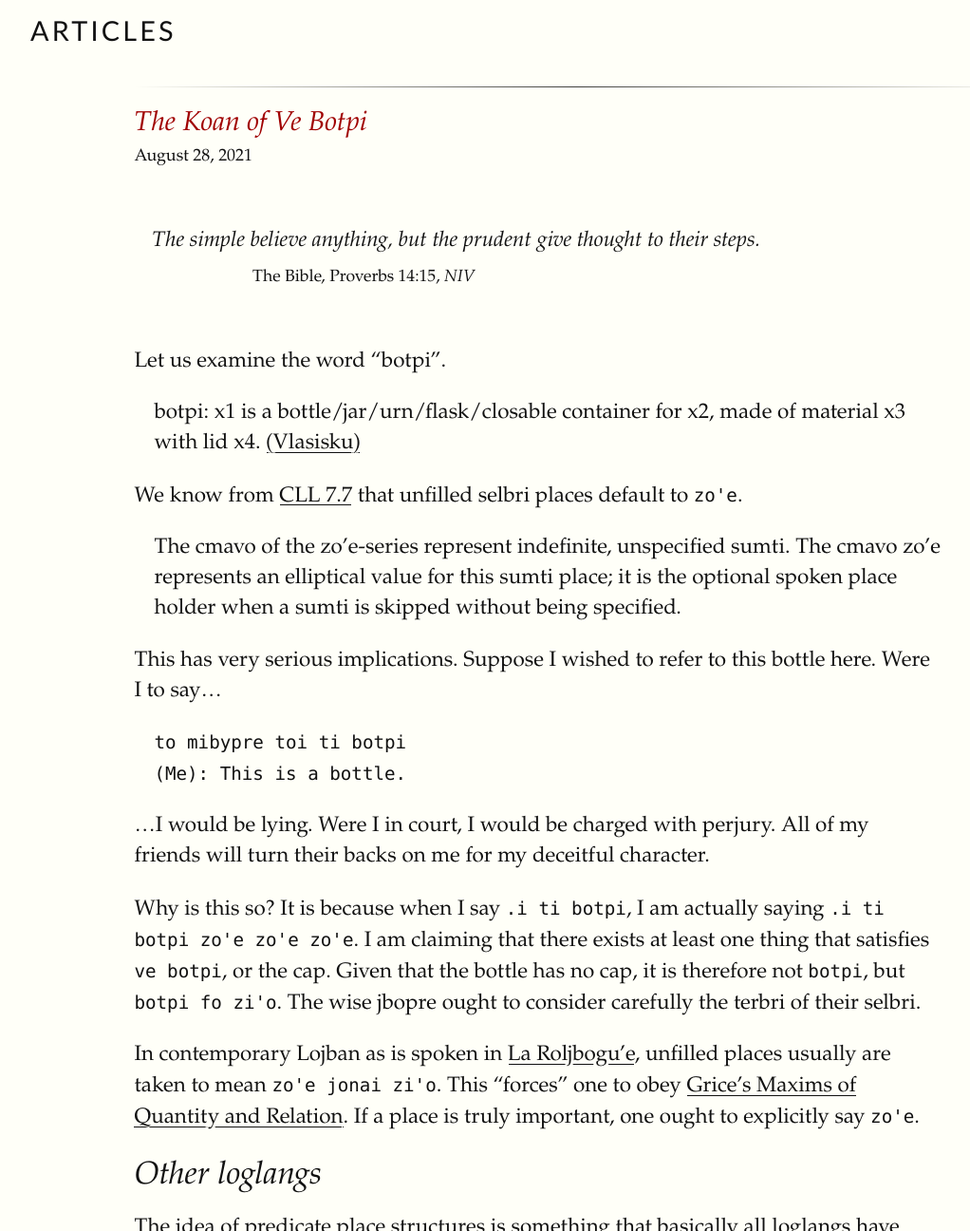
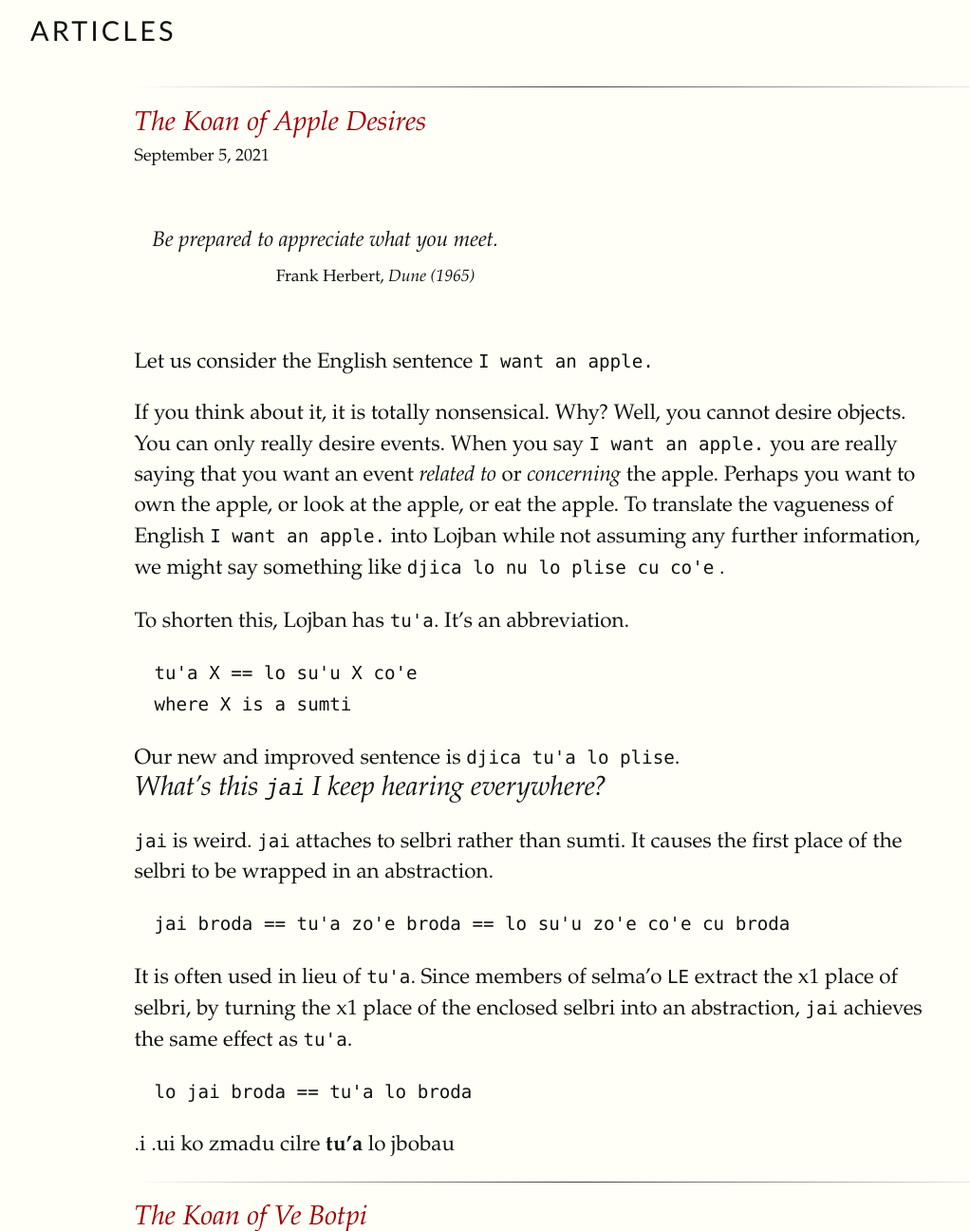
Before and after one commit to Zmavli/kibykarni, a Jekyll site: the page built from index.html, in a window 1280 px wide and 1400 px high, cut to the strip 104-1400 px from the top of the window. Shown: the whole strip at 95% size, without its empty margins (32-1054 px from the left). Built offline with Jekyll 4.4.1, drawn with Linux system fonts in a browser that asks for light colours; some of the changed text lies outside the part shown.

Commit message:
Add post Koan of Apple Desires, remove changelog.

```diff
--- a/_includes/footer.html
+++ b/_includes/footer.html
@@ -2,6 +2,6 @@
   <hr class="slender">
 <div class="credits">
 <span>&copy; {{ site.time | date: '%Y' }} &nbsp;&nbsp;{{site.author | upcase }}</span></br> <br>
-<span>This site created with the <a href="//github.com/clayh53/tufte-jekyll">Tufte theme</a> in <a href="//jekyllrb.com">Jekyll</a>.</span>
+<span>This site is created with the <a href="//github.com/clayh53/tufte-jekyll">Tufte theme</a> in <a href="//jekyllrb.com">Jekyll</a>.</span>
 </div>
 </footer>
--- /dev/null
+++ b/_posts/2021-09-05-the-koan-of-apple-desires.md
@@ -0,0 +1,34 @@
+---
+title: The Koan of Apple Desires
+layout: post
+date: 2021-09-05
+description: A koan concerning wanting. A lesson on tu'a and jai.
+tags: lojban conlangs
+---
+
+{% epigraph "Be prepared to appreciate what you meet." 'Frank Herbert' 'Dune (1965)' %}
+
+{% marginnote 'apple1' "`mi djica lo plise`" %} Let us consider the English sentence `I want an apple.`
+
+{% marginnote 'apple2' "Respectively, `nu ponse lo plise`, `nu catlu lo plise`, and `nu citka lo plise`" %} If you think about it, it is totally nonsensical. Why? Well, you cannot desire objects. You can only really desire events. When you say `I want an apple.` you are really saying that you want an event *related to* or *concerning* the apple. Perhaps you want to own the apple, or look at the apple, or eat the apple. To translate the vagueness of English `I want an apple.` into Lojban while not assuming any further information, we might say something like `djica lo nu lo plise cu co'e` {% sidenote 'cohe' "`zo'e` is to `co'e` what `da` is to `broda`. It's an elliptical selbri."%}.
+
+To shorten this, Lojban has `tu'a`. It's an abbreviation.
+
+{% marginnote 'suhu' "`su'u` is the most general member of selma'o `NU` and can represent any of them."%}
+
+> `tu'a X == lo su'u X co'e`
+> `where X is a sumti`
+
+Our new and improved sentence is `djica tu'a lo plise`.
+
+### What's this `jai` I keep hearing everywhere?
+
+`jai` is weird. `jai` attaches to selbri rather than sumti. It causes the first place of the selbri to be wrapped in an abstraction.
+
+> `jai broda == tu'a zo'e broda == lo su'u zo'e co'e cu broda`
+
+It is often used in lieu of `tu'a`. Since members of selma'o `LE` extract the x1 place of selbri, by turning the x1 place of the enclosed selbri into an abstraction, `jai` achieves the same effect as `tu'a`.
+
+> `lo jai broda == tu'a lo broda`
+
+.i .ui ko zmadu cilre **tu'a** lo jbobau
```
Also changed, not shown: _posts/2021-08-28-the-koan-of-ve-botpi.md (+1 -1 lines), changelog.md (deleted).
